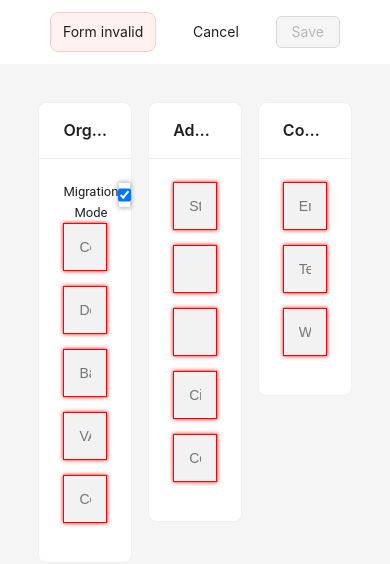
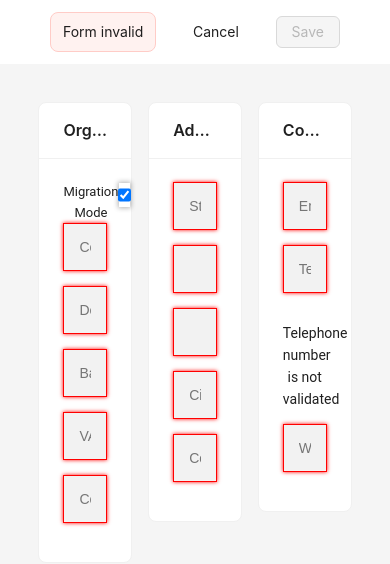
Before and after one commit to NickMarinade/task, a React (Create React App) app: page / in a window 390 px wide. Both pictures are taken after a click on the checkbox 124 px from the left and 195 px from the top of the page. Shown: the top 564 px of the page. Built offline with nearby package versions, Linux system fonts and the light colour scheme.

Commit message:
add rules for telephone input

```diff
--- a/src/ConfigContext.tsx
+++ b/src/ConfigContext.tsx
@@ -84,7 +84,8 @@ export const ConfigProvider: React.FC<ConfigProviderProps> = ({ children }) => {
     if (fieldName === 'emailAddress') {
       return config.contactDetails.emailAddress.trim() !== '';
     } else if (fieldName === 'telephone') {
-      return config.contactDetails.telephone.trim() !== '';
+      const isValid = config.contactDetails.telephone.trim().length > 6 && config.contactDetails.telephone.trim().length <= 11;
+      return isValid;
     } else if (fieldName === 'website') {
       return config.contactDetails.website.trim() !== '';
     } else if (fieldName === 'streetName') {
--- a/src/pages/organisation-cfg/config-body/cards/ContactDetailsCard.tsx
+++ b/src/pages/organisation-cfg/config-body/cards/ContactDetailsCard.tsx
@@ -36,6 +36,9 @@ const ContactDetailsCard = () => {
         placeholder='Telephone'
         className={!isFieldValid('telephone') ? css.invalidInput : ''}
       />
+      {!isFieldValid('telephone') && (
+          <p>Telephone number is not validated</p>
+        )}
       <input
         type='text'
         name='website'
```
